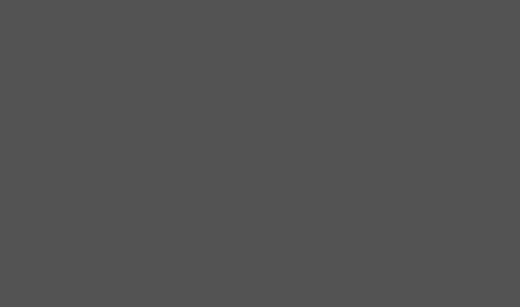
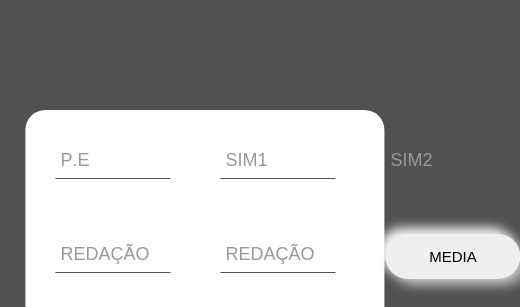
Before and after one commit to thurue/OBJ_calc, a plain HTML site: page index.html in a window 390 px wide. Shown: the top 307 px of the page, 520 px wide, since content can reach past the window. Drawn offline with Linux system fonts and the light colour scheme.

Commit message:
commit 2
agr esta responsivo

```diff
--- a/index.html
+++ b/index.html
@@ -77,7 +77,7 @@
 
             <!-- <input class="ATV input" type="number" max="10" onchange="changeATV()" placeholder="nota da Atividade especial"> -->
 
-            <button class="input" onclick="media()">MEDIA</button>
+            <button class="wave-group input" onclick="media()">MEDIA</button>
         </div>
         <div class="resultado">
             <h1 class="media">Sua nota</h1>
--- a/style.css
+++ b/style.css
@@ -1,8 +1,9 @@
-body{
+body {
   font-family: Arial, Helvetica, sans-serif;
   background-color: #515151;
 }
-.container{
+
+.container {
   padding: 30px;
   margin: 10px;
   border-radius: 20px;
@@ -15,25 +16,20 @@ body{
   transform: translate(-50%, 0%);
 
   display: grid;
-    grid-template-columns: auto auto ;
+  grid-template-columns: auto auto;
   gap: 50px;
 }
 
-@media screen and (max-width: 1000px) {
-    .container{
-        width: 80%;
+
+.data {
+  max-width: 100px;
+  display: grid;
+  grid-template-columns: auto auto;
+  gap: 50px;
 }
 
-}
-
-.data{
-    width: 100px;
-    display: grid;
-    grid-template-columns: auto auto ;
-    gap: 50px;
-}
-.input{
-    display:inline;
+.input {
+  display: inline;
   margin-bottom: 5px;
 
 
@@ -73,8 +69,8 @@ body{
   transition-delay: calc(var(--index) * .05s);
 }
 
-  .wave-group .input:focus ~ label .label-char,
-  .wave-group .input:valid ~ label .label-char {
+.wave-group .input:focus~label .label-char,
+.wave-group .input:valid~label .label-char {
   transform: translateY(-20px);
   font-size: 14px;
   color: #006923;
@@ -86,7 +82,8 @@ body{
   width: 115px;
 }
 
-  .wave-group .bar:before,.wave-group .bar:after {
+.wave-group .bar:before,
+.wave-group .bar:after {
   content: '';
   height: 2px;
   width: 0;
@@ -106,8 +103,8 @@ body{
   right: 50%;
 }
 
-  .wave-group .input:focus ~ .bar:before,
-  .wave-group .input:focus ~ .bar:after {
+.wave-group .input:focus~.bar:before,
+.wave-group .input:focus~.bar:after {
   width: 50%;
 }
 
@@ -143,7 +140,7 @@ body{
   width: 9em;
 }
 
-   .media{
+.media {
   position: relative;
   left: 50%;
   top: 50%;
@@ -152,3 +149,19 @@ body{
   display: inline-block;
   font-size: 80px;
 }
+
+@media screen and (max-width: 1400px) {
+  .container {
+    width: 80%;
+    grid-template-columns: auto;
+    top: 100px;
+  }
+
+  .data {
+    max-width: 10000px;
+    display: grid;
+    grid-template-columns: auto auto auto ;
+    gap: 50px;
+  }
+
+}
```
Lines whose indentation alone changed are shown as unchanged.
